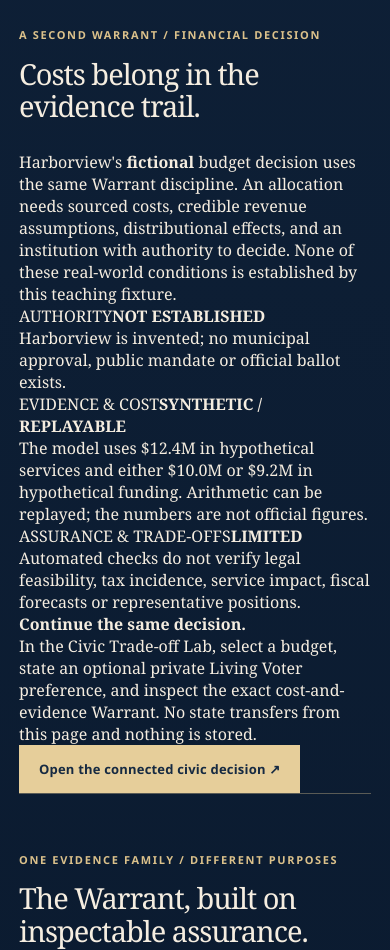
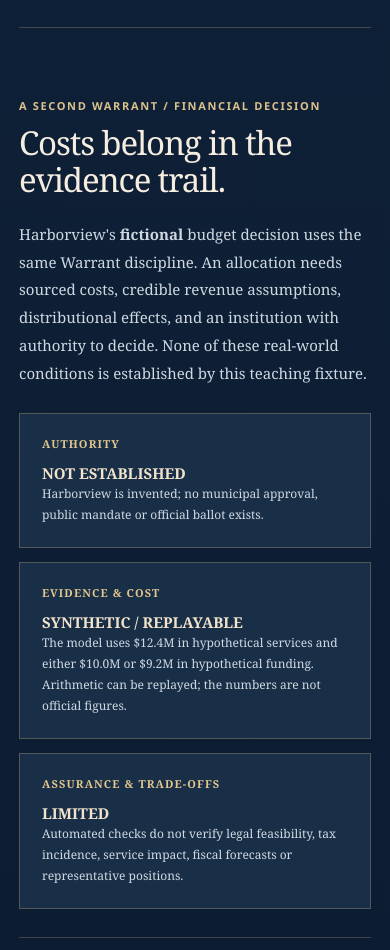
Before and after one commit to d3lefts/commonwealth, a plain HTML site: page site/commonwealth-warrant.html in a window 390 px wide. Shown: the part 4100-5050 px from the top of the page. Drawn offline with Linux system fonts and the light colour scheme.

Commit message:
style: budget Warrant case responsive layout

```diff
--- a/site/commonwealth-warrant.css
+++ b/site/commonwealth-warrant.css
@@ -60,3 +60,19 @@ body.cw-warrant{margin:0;background:radial-gradient(circle at 85% -5%,#2f4560,#1
 @media(max-width:800px){.cw-warrant-hero{grid-template-columns:1fr}.cw-warrant-seal{display:none}.cw-warrant-grid,.cw-warrant-lineage-grid{grid-template-columns:1fr}.cw-warrant-statuses{grid-template-columns:repeat(2,minmax(0,1fr))}.cw-warrant-case-header{align-items:flex-start;flex-direction:column}}
 @media(max-width:550px){.cw-warrant-switch{flex-direction:column}.cw-warrant-view dl{grid-template-columns:1fr}.cw-warrant-statuses{grid-template-columns:1fr}}
 @media(prefers-reduced-motion:reduce){.cw-warrant *, .cw-warrant *::before,.cw-warrant *::after{scroll-behavior:auto!important;transition:none!important;animation:none!important}}
+
+/* A second fictional Warrant case: published scope, not a shared preference store. */
+.cw-warrant-budget{padding-top:70px;padding-bottom:75px;border-top:1px solid rgba(223,191,131,.26)}
+.cw-warrant-budget h2{font:400 clamp(33px,4.2vw,53px)/1.14 Georgia,serif;letter-spacing:-.035em;margin:10px 0 22px}
+.cw-warrant-budget>p:not(.cw-warrant-kicker){max-width:870px;color:#cfd8e1;font-size:15px;line-height:1.85}
+.cw-warrant-budget-grid{display:grid;grid-template-columns:repeat(3,minmax(0,1fr));gap:14px;margin-top:26px}
+.cw-warrant-budget-grid article{padding:22px;border:1px solid rgba(223,191,131,.29);background:#192f48}
+.cw-warrant-budget-grid article>span{display:block;font-size:11px;color:#e3c78e;letter-spacing:.1em;font-weight:750;margin-bottom:12px}
+.cw-warrant-budget-grid article>strong{display:block;color:#f1e3cc;font-size:15px}
+.cw-warrant-budget-grid article p{font-size:12px;line-height:1.75;color:#d0dae2}
+.cw-warrant-budget-next{display:flex;align-items:center;justify-content:space-between;gap:28px;border-top:1px solid rgba(223,191,131,.24);padding-top:24px;margin-top:28px}
+.cw-warrant-budget-next>div{max-width:650px}
+.cw-warrant-budget-next strong{color:#f0dab2}
+.cw-warrant-budget-next p{color:#c9d8de;font-size:13px;line-height:1.7}
+.cw-warrant-budget-next .cw-warrant-primary{display:inline-flex;flex:none;text-decoration:none;align-items:center;justify-content:center;padding:12px 18px}
+@media(max-width:770px){.cw-warrant-budget-grid{grid-template-columns:1fr}.cw-warrant-budget-next{flex-direction:column;align-items:stretch}.cw-warrant-budget-next .cw-warrant-primary{align-self:flex-start}}
```
